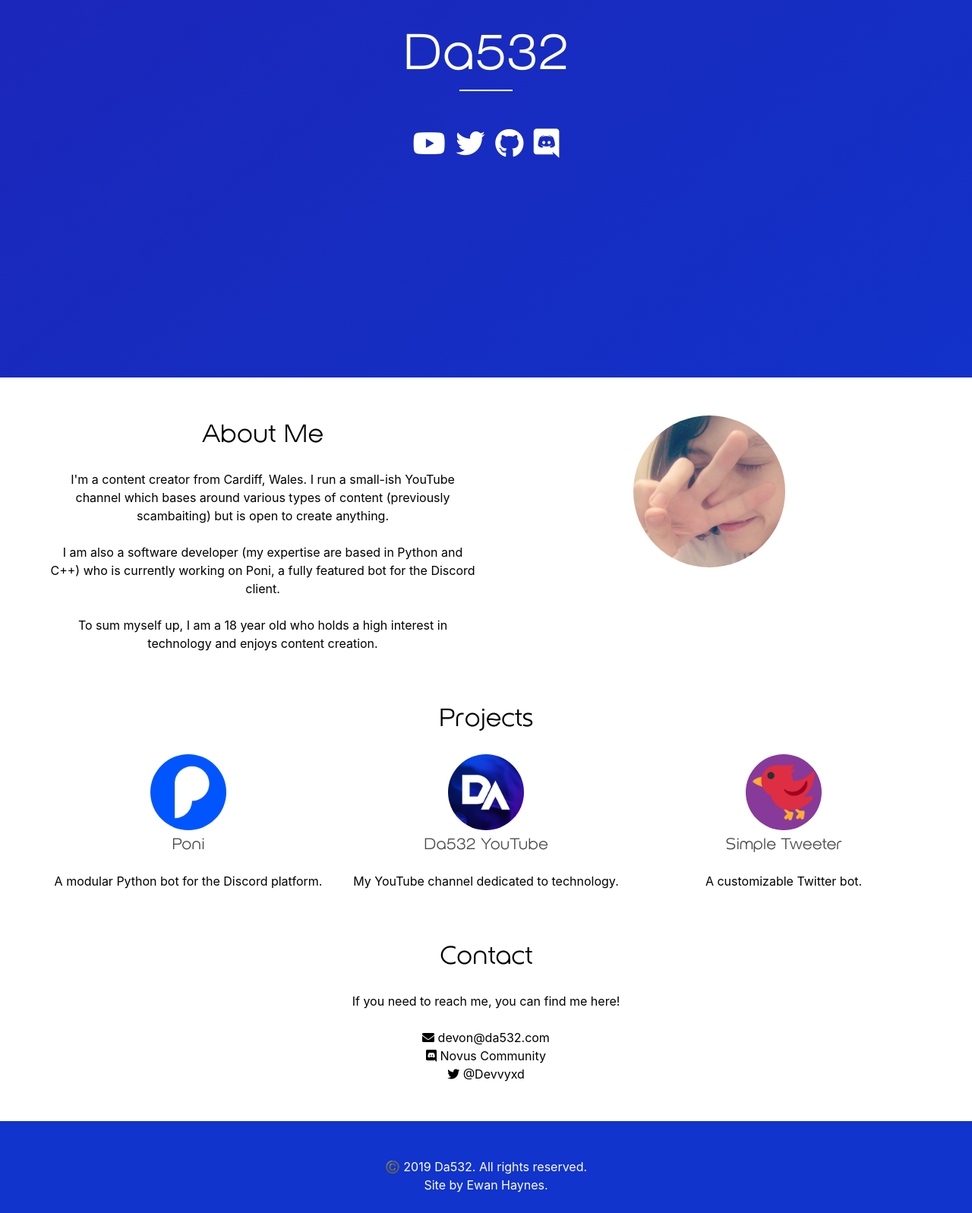
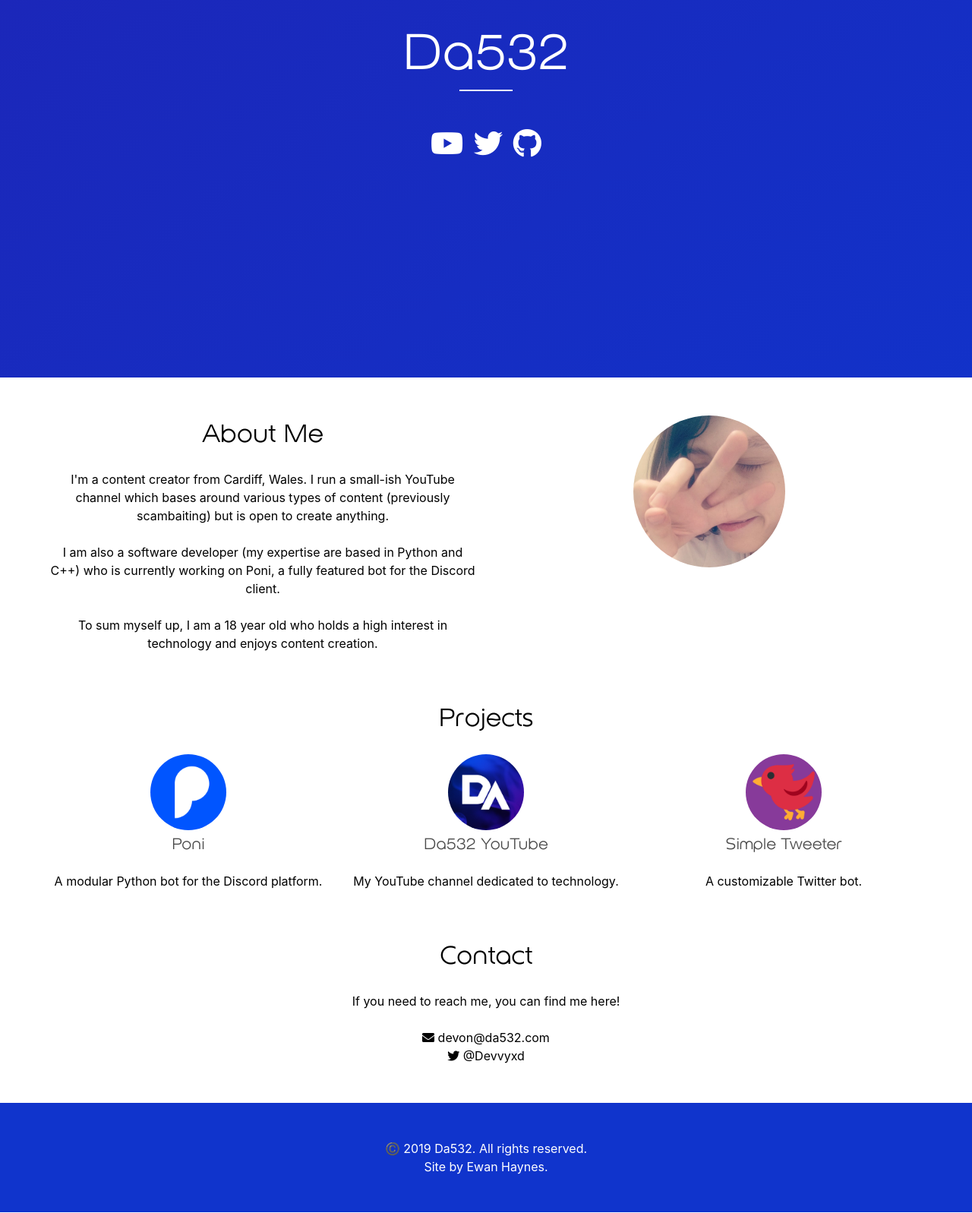
Before and after one commit to Da532/Da-Website, a plain HTML site: page index.html in a window 1280 px wide. Shown: the part 320-1917 px from the top of the page at 76% size. Drawn offline with Linux system fonts and the light colour scheme.

Commit message:
Novus was deleterino

```diff
--- a/index.html
+++ b/index.html
@@ -60,10 +60,6 @@
                 <a href=https://github.com/da532>
                     <i class="fab fa-github"></i>
                 </a>
-                &nbsp;
-                <a href=https://discord.io/novus>
-                    <i class="fab fa-discord"></i>
-                </a>
             </div>
         </div>
     </div>
@@ -119,9 +115,6 @@
             <a href=mailto:devon@da532.com>
                 <div class="fas fa-envelope"></div> devon@da532.com</a>
             <br>
-            <a href=https://discord.io/novus target=_blank>
-                <div class="fab fa-discord"></div> Novus Community</a>
-            <br>
             <a href=https://twitter.com/devvyxd target=_blank>
                 <div class="fab fa-twitter"></div> @Devvyxd</a>
         </div>
```
